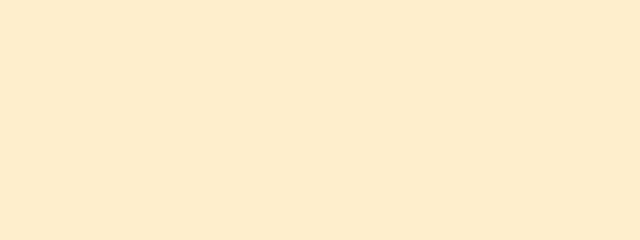
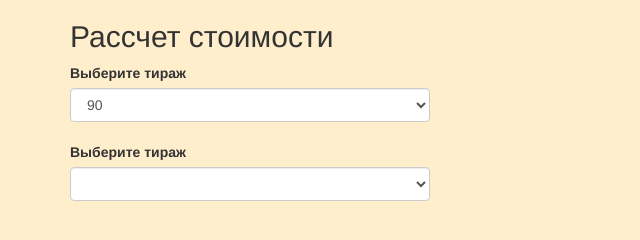
Before and after one commit to Antragen/Useful, a plain HTML site: page calculator/index.html in a window 1280 px wide. Shown: the whole page, without its empty margins (0-640 px from the left). Drawn offline with nearby package versions, Linux system fonts and the light colour scheme.

Commit message:
03.03.2017

```diff
--- a/calculator/index.html
+++ b/calculator/index.html
@@ -12,8 +12,57 @@
       <script src="https://oss.maxcdn.com/html5shiv/3.7.3/html5shiv.min.js"></script>
       <script src="https://oss.maxcdn.com/respond/1.4.2/respond.min.js"></script>
     <![endif]-->
+    <!-- https://www.youtube.com/watch?v=oIin1ffkYvw -->
+    <!-- time  -->
 </head>
 <body>
+
+	<section id="main">
+		<div class="container">
+			<div class="row">
+				<div class="col-sm-4">
+
+					<div class="calc">
+						<h2>Рассчет стоимости</h2>
+
+						<label for="card_edition">Выберите тираж</label></br>
+						<select class="form-control" name="edition" id="card_edition">
+							<option value="90">90</option>
+							<option value="120">120</option>
+							<option value="150">150</option>
+							<option value="180">180</option>
+							<option value="210">210</option>
+							<option value="240">240</option>
+							<option value="270">270</option>
+							<option value="300">300</option>
+							<option value="360">360</option>
+							<option value="420">420</option>
+							<option value="510">510</option>
+							<option value="600">600</option>
+							<option value="900">900</option>
+							<option value="1020">1020</option>
+							<option value="1500">1500</option>
+							<option value="3000">3000</option>
+						</select> <!-- end #card_edition -->
+
+						</br>
+
+						<label for="card_paper">Выберите тираж</label></br>
+						<select name="card_paper" id="card_paper" class="form-control">
+							<option value=""></option>
+							<option value=""></option>
+							<option value=""></option>
+						</select> <!-- end card_paper -->
+
+					</div> <!-- end .calc -->
+				</div> <!-- end col-sm-6 -->
+				<div class="col-sm-6">
+
+				</div> <!-- end col-sm-6 -->
+			</div> <!-- end .row -->
+		</div> <!-- end .container -->
+	</section> <!-- end #main -->
+
 
 	<script src="https://maxcdn.bootstrapcdn.com/bootstrap/3.3.7/js/bootstrap.min.js"></script>
 	<script src="js/jq-script.js"></script>
```
